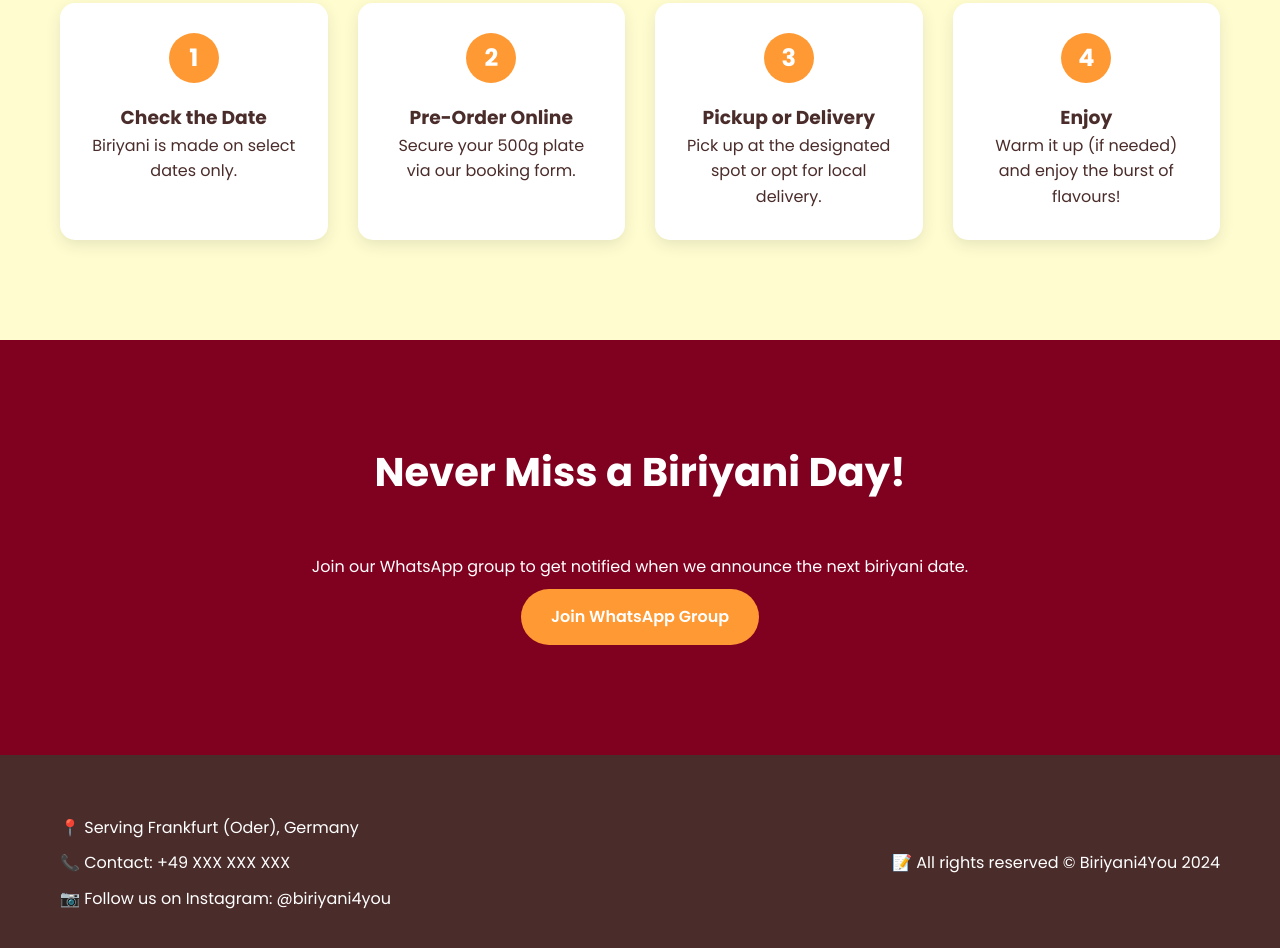
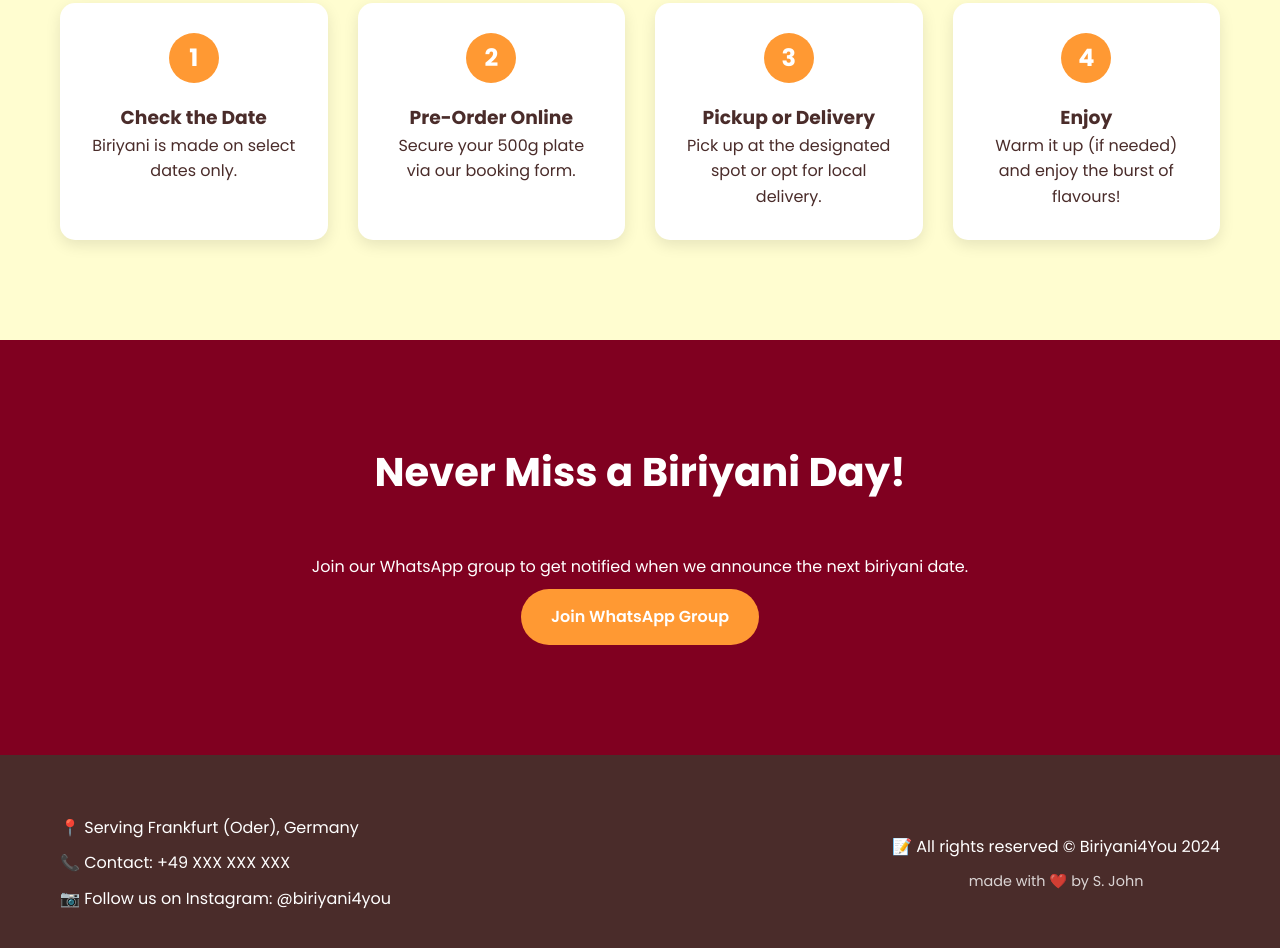
Before and after one commit to johnsebin97/biriyani4you, a plain HTML site: page index.html in a window 1280 px wide. Shown: the part 3596-4544 px from the top of the page. Drawn offline with nearby package versions, Linux system fonts and the light colour scheme.

Commit message:
made with

```diff
--- a/index.html
+++ b/index.html
@@ -177,6 +177,7 @@
                 </div>
                 <div class="footer-copyright">
                     <p>📝 All rights reserved © Biriyani4You 2024</p>
+                    <p class="attribution">made with ❤️ by S. John</p>
                 </div>
             </div>
         </div>
```
